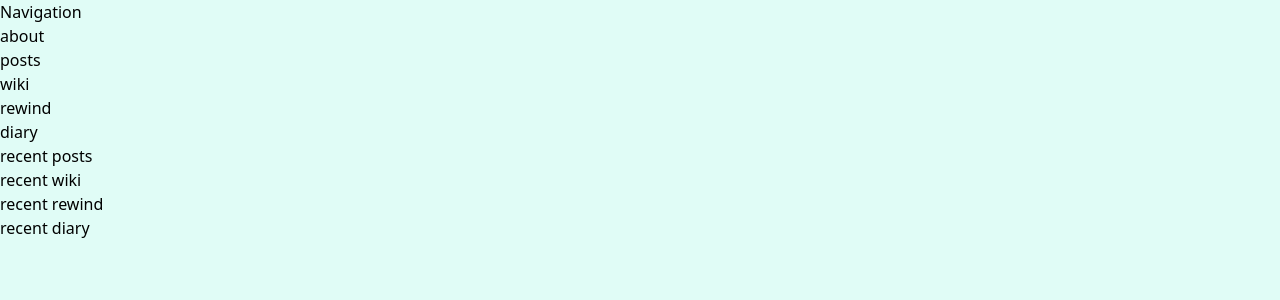
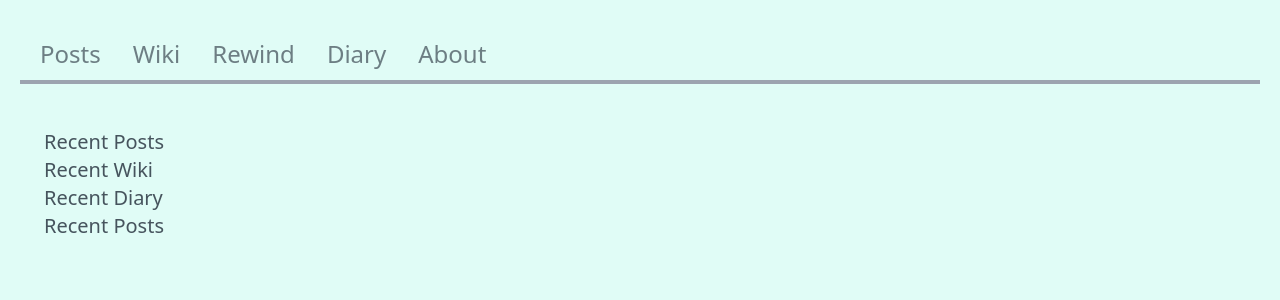
Before and after one commit to koremp/koremp.blog-contentlayer, a Next.js app: page / in a window 1280 px wide. Shown: the top 300 px of the page. Built offline with nearby package versions, Linux system fonts and the light colour scheme.

Commit message:
feat: add base structure of index page

```diff
--- a/src/app/page.tsx
+++ b/src/app/page.tsx
@@ -1,22 +1,12 @@
+import PageLayout from '@/src/components/page-layout';
+import Header from '../components/header';
+import Main from '../components/main';
+
 export default function Home() {
   return (
-    <div>
-      <div>
-        Navigation
-        <ul>
-          <li>about</li>
-          <li>posts</li>
-          <li>wiki</li>
-          <li>rewind</li>
-          <li>diary</li>
-        </ul>
-      </div>
-      <div>
-        <div>recent posts</div>
-        <div>recent wiki</div>
-        <div>recent rewind</div>
-        <div>recent diary</div>
-      </div>
-    </div>
+    <PageLayout>
+      <Header />
+      <Main />
+    </PageLayout>
   );
 }
```
